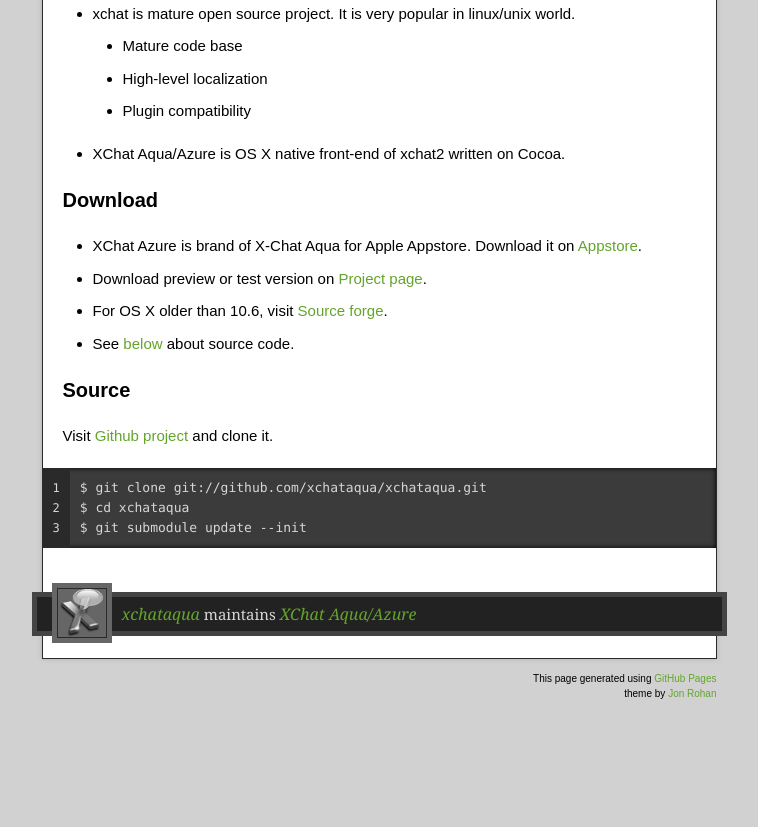
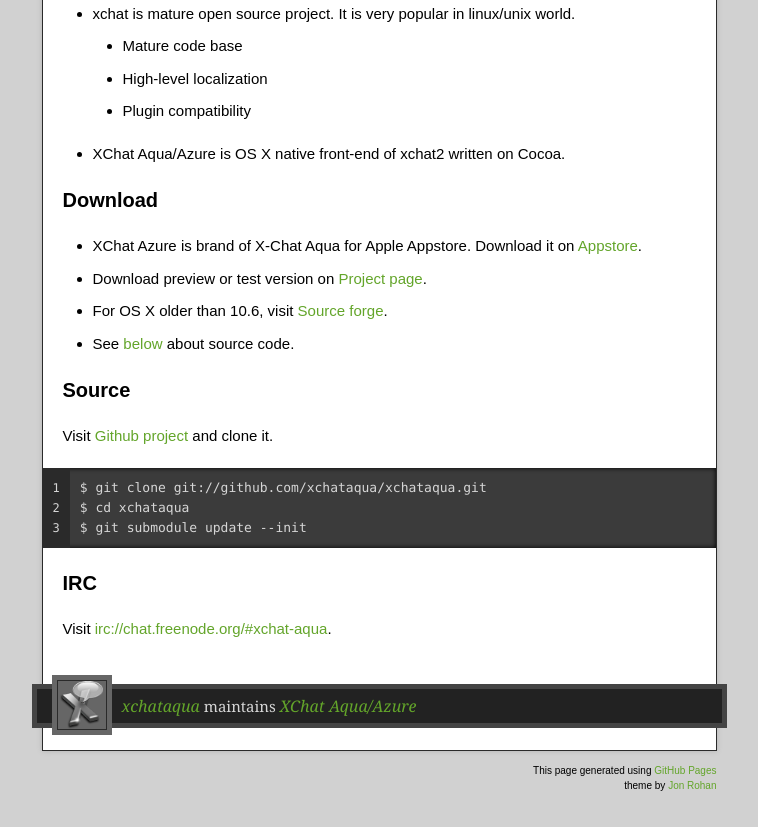
Before and after one commit to xchataqua/xchataqua.github.io, a plain HTML site: page index.html in a window 1280 px wide. Shown: the part 371-1198 px from the top of the page, without its empty margins (261-1019 px from the left). Before the commit the page ends 1162 px from the top, so only its background shows below. Drawn offline with nearby package versions, Linux system fonts and the light colour scheme.

Commit message:
add IRC channel

```diff
--- a/index.html
+++ b/index.html
@@ -65,6 +65,9 @@ $ cd xchataqua
 $ git submodule update --init
 </code></pre>
 
+<h3>IRC</h3>
+<p>Visit <a href="irc://chat.freenode.org/#xchat-aqua">irc://chat.freenode.org/#xchat-aqua</a>.</p>
+
         </article>
       </div>
     </div>
```
